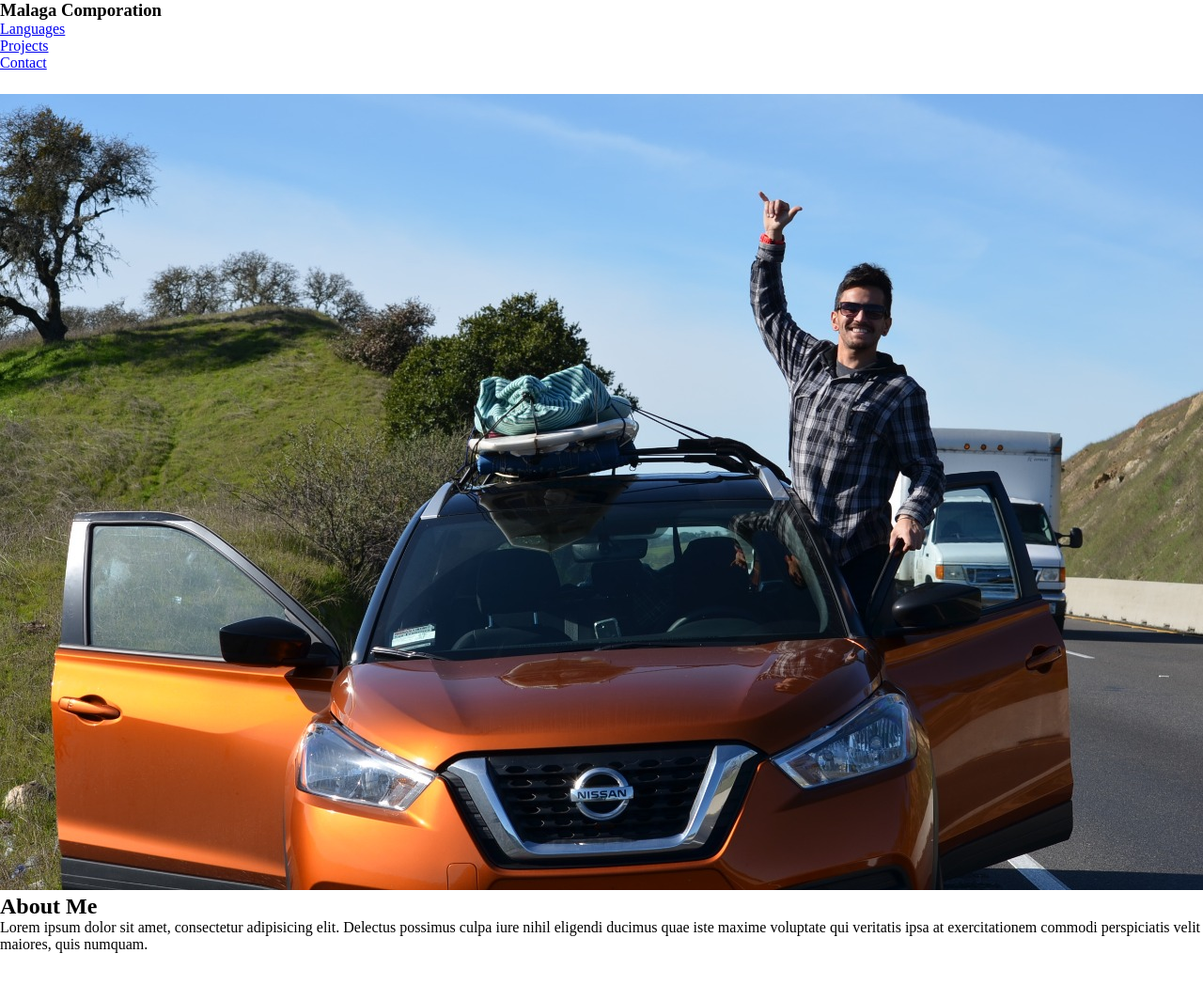
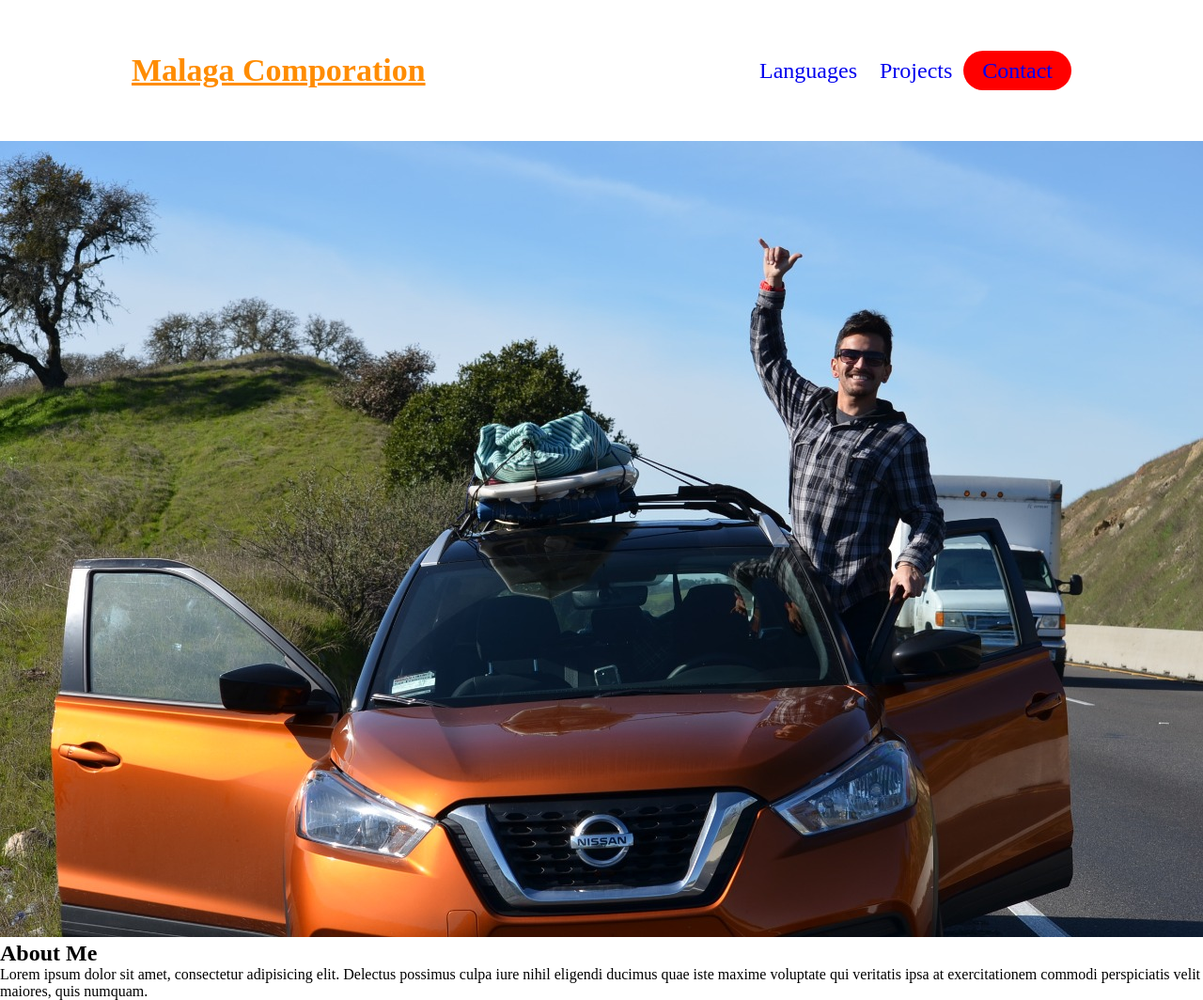
Before and after one commit to BrianMalaga/Prac-Website, a plain HTML site: page index.html in a window 1280 px wide. Shown: the whole page at 94% size. Before the commit the page ends 1014 px from the top, so only its background shows below. Drawn offline with Linux system fonts and the light colour scheme.

Commit message:
Prac Website

```diff
--- a/index.html
+++ b/index.html
@@ -10,20 +10,18 @@
 
 <body>
     <section>
-        <nav class="nav__name">
-            <div>
-                <h1>Malaga Comporation</h1>
-            </div>
+        <nav class="nav">
+            <h1 class="nav__name">Malaga Comporation</h1>
             <div class="nav__links">
-                <ul>
+                <ul class="nav__links--wrap">
                     <li>
-                        <a href="Languages">Languages</a>
+                        <a href="Languages" class="nav__links--edit">Languages</a>
                     </li>
                     <li>
-                        <a href="Projects">Projects</a>
+                        <a href="Projects" class="nav__links--edit">Projects</a>
                     </li>
                     <li>
-                        <a href="Contact">Contact</a>
+                        <a href="Contact" class="nav__links--edit nav__onlyone--link">Contact</a>
                     </li>
                 </ul>
             </div>
@@ -32,7 +30,7 @@
 
     <section>
         <div>
-            <figure>
+            <figure class="img__logo">
                 <img src="./Prac Website Photos/db0bce36-3ed8-4d68-93e1-0566ca28c2f9.jpg" alt="">
             </figure>
             <h1>About Me</h1>
--- a/style.css
+++ b/style.css
@@ -3,11 +3,48 @@
     margin: 0;
     padding: 0;
 }
+/* NAV */
+
+.nav {
+    height: 150px;
+    width: 100%;
+    max-width: 1000px;
+    display: flex;
+    justify-content: space-between;
+    align-items: center;
+    margin: 0 auto;
+}
+
+.nav__links--wrap {
+    display: flex;
+}
+
+.nav__links--edit {
+    padding: 12px;
+    text-decoration: none;
+    font-size: 24px;
+    font-weight: 700px;
+}
+
+li {
+    list-style-type: none;
+}
+
+.nav__onlyone--link {
+    background-color: red;
+    border-radius: 30px;
+    padding: 8px 20px;
+    transition: all 300ms ease;
+}
+
+.nav__onlyone--link:hover {
+    background-color: chartreuse;
+}
 
 .nav__name {
-    height: 100px;
+    font-size: 34px;
+    color: darkorange;
+    text-decoration: underline;
 }
 
-.nav__links {
-
-}
+/* ABOUT ME */
```
